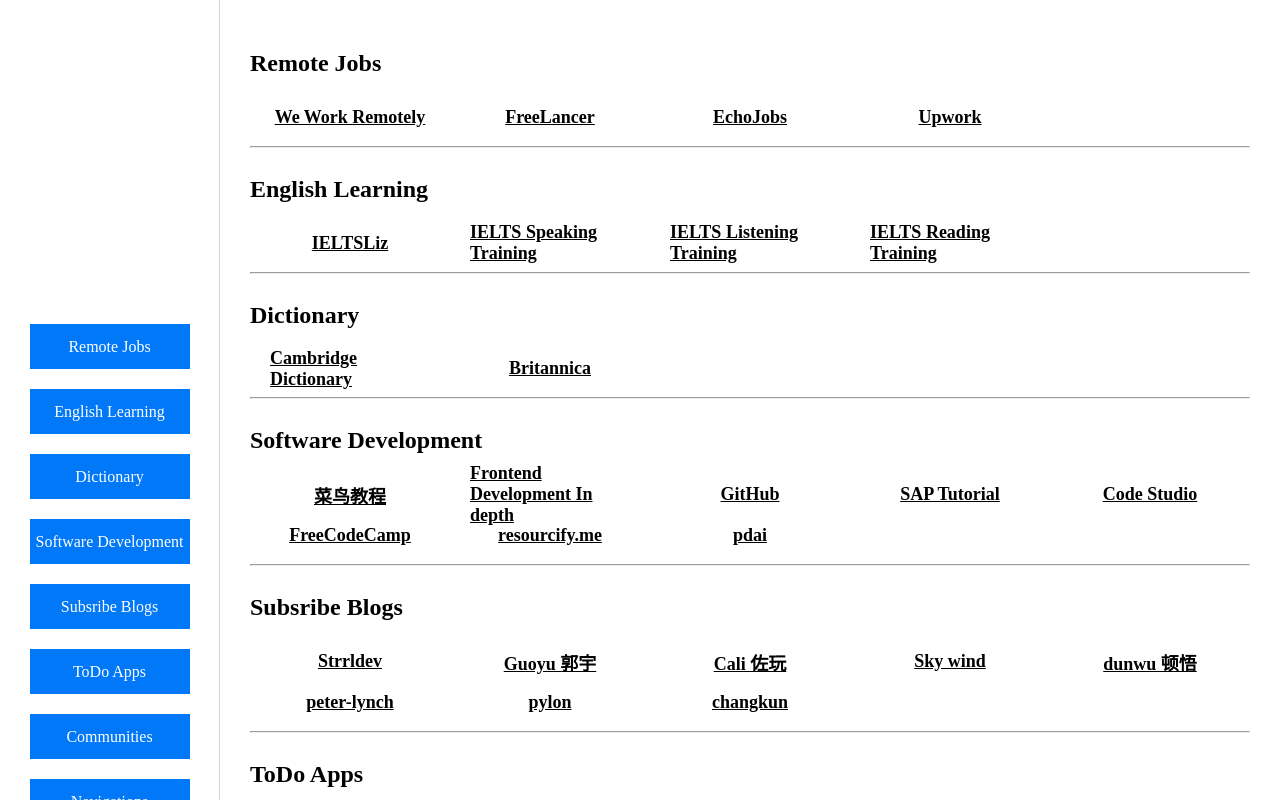
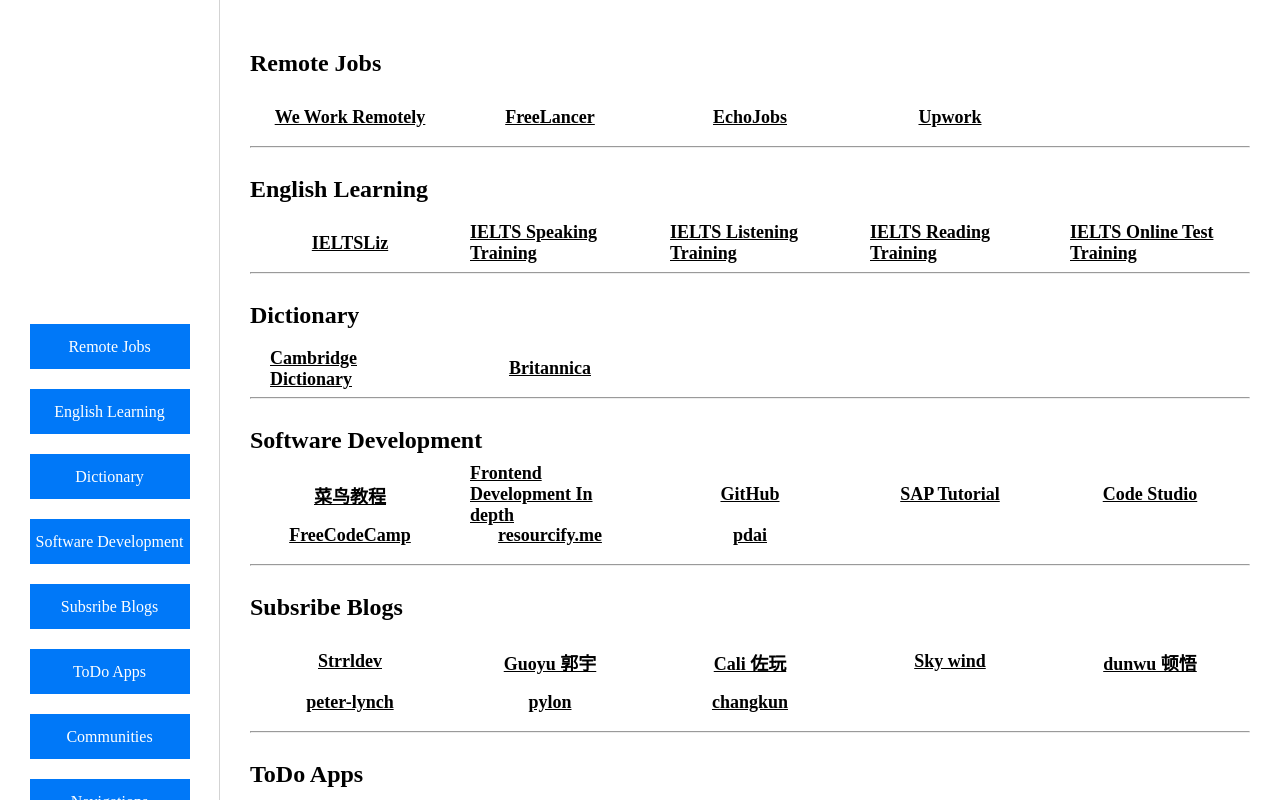
Before and after one commit to mvpsheng/toolslib, a React (Vite) app: page / in a window 1280 px wide. Shown: the top 800 px of the page. Built offline with nearby package versions, Linux system fonts and the light colour scheme.

Commit message:
Add IELTS online Test Training Resources

```diff
--- a/src/App.jsx
+++ b/src/App.jsx
@@ -47,6 +47,11 @@
     {
       name: "IELTS Reading Training",
       url: "https://www.bilibili.com/video/BV1Ko4y1E7Ew?p=24&vd_source=f094d7c3380a67852396d8fc3e19bacb",
+      type: "English Learning",
+    },
+    {
+      name: "IELTS Online Test Training",
+      url: "https://cdielts.gelielts.cn/register",
       type: "English Learning",
     },
     {
```
